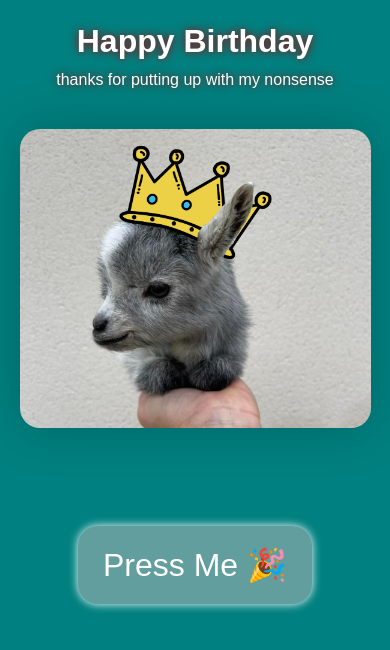
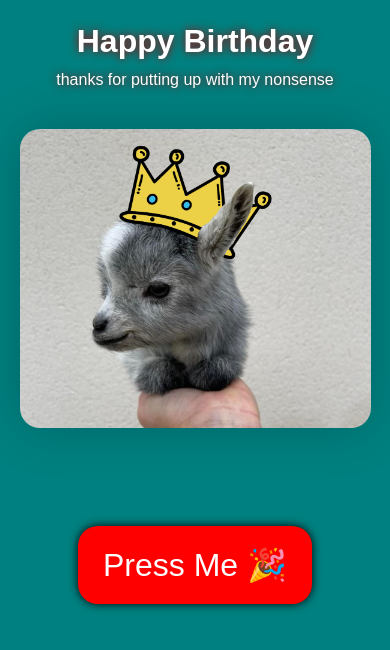
Before and after one commit to HBAustin/birthday, a plain HTML site: page index.html in a window 390 px wide. Drawn offline with Linux system fonts and the light colour scheme; a web font is replaced by a local one.

Commit message:
changed button colour

```diff
--- a/styles/styles.css
+++ b/styles/styles.css
@@ -44,7 +44,7 @@ footer {
 }
 
 #confettiButton {
-    margin: 0;
+    margin: 20px 0;
     padding: 0;
     background: none;
     border: none;
@@ -79,7 +79,7 @@ footer {
     animation: fall linear infinite;
 }
 .pushMe {
-    background-color: #629e9e;
+    background-color: red;
     font-size: 2rem;
     margin: 0 40% ;
     padding: 20px;
@@ -108,7 +108,7 @@ footer {
         font-size: 0.7rem;
     }
     .pushMe {
-        background-color: #629e9e;
+        background-color: red;
         font-size: 2rem;
         margin: 20% 20% 0;
         padding: 20px;
@@ -131,12 +131,12 @@ footer {
         font-size: 0.6rem;
     }
     .pushMe {
-        background-color: #629e9e;
+        background-color: red;
         font-size: 2rem;
         margin: 20% 20% 0;
         padding: 20px;
         color: #fff;
         border-radius: 20px;
-        box-shadow: 0 0 10px #fff;
+        box-shadow: 0 0 10px black;
     }
 }
```
